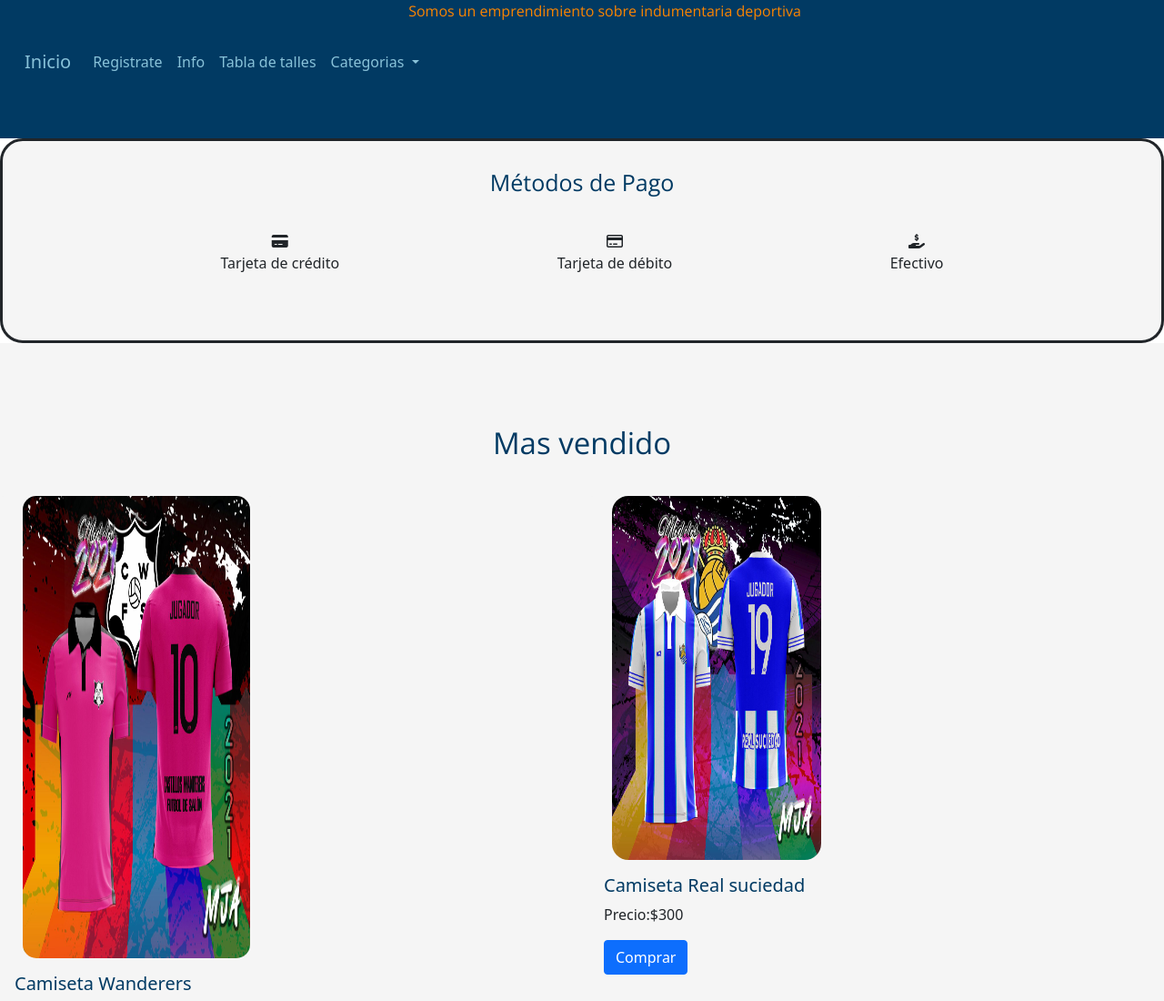
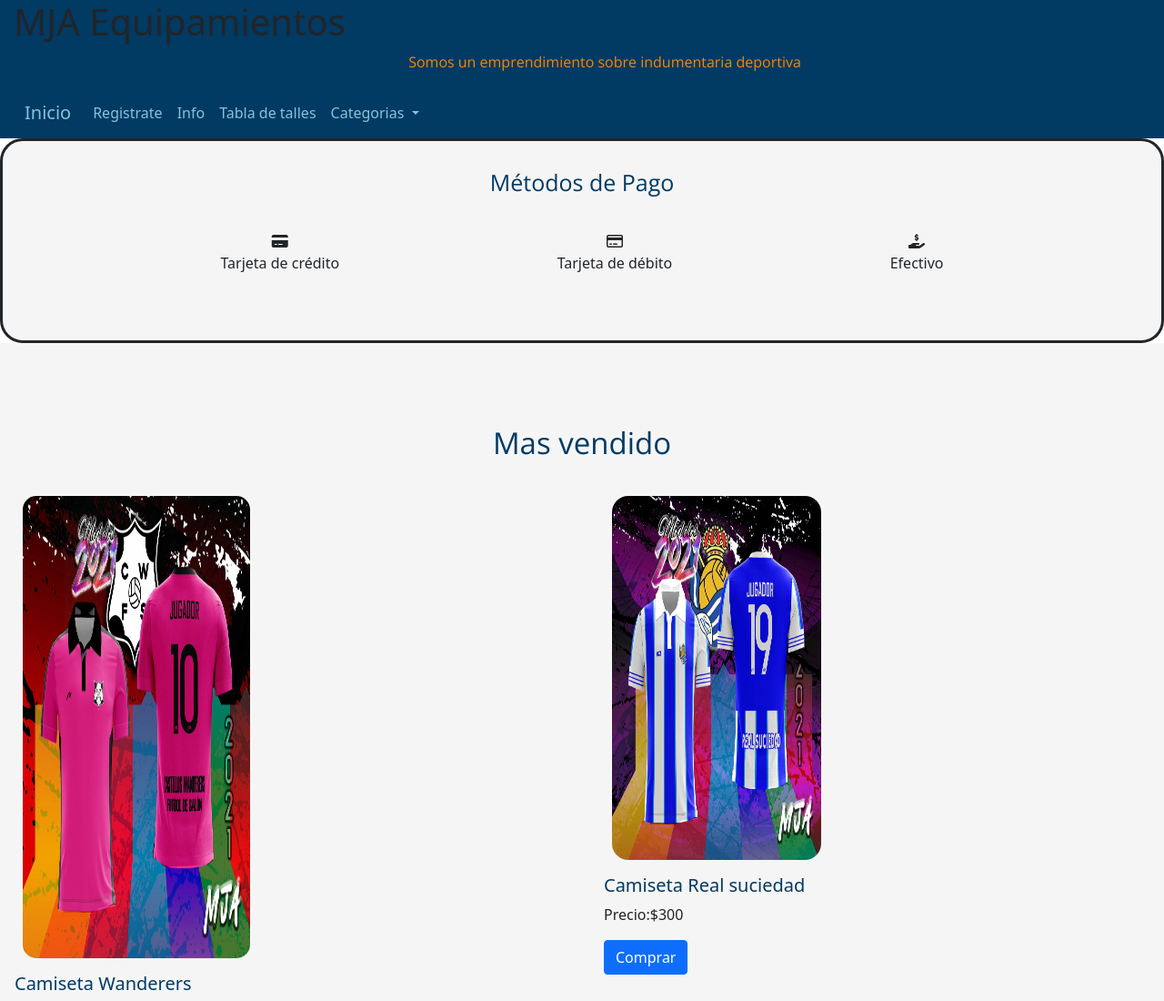
Before and after one commit to Matiias02/MJA-Equipamientos, a website: page index.html in a window 1280 px wide. Shown: the top 1100 px of the page at 91% size. Drawn offline with nearby package versions, Linux system fonts and the light colour scheme; a web font is replaced by a local one.

Commit message:
agregue h1

```diff
--- a/index.html
+++ b/index.html
@@ -23,7 +23,9 @@
     <header class="titulo">
 
 
-
+        <h1>
+            MJA Equipamientos
+        </h1>
 
         <p>
             Somos un emprendimiento sobre indumentaria deportiva
```
